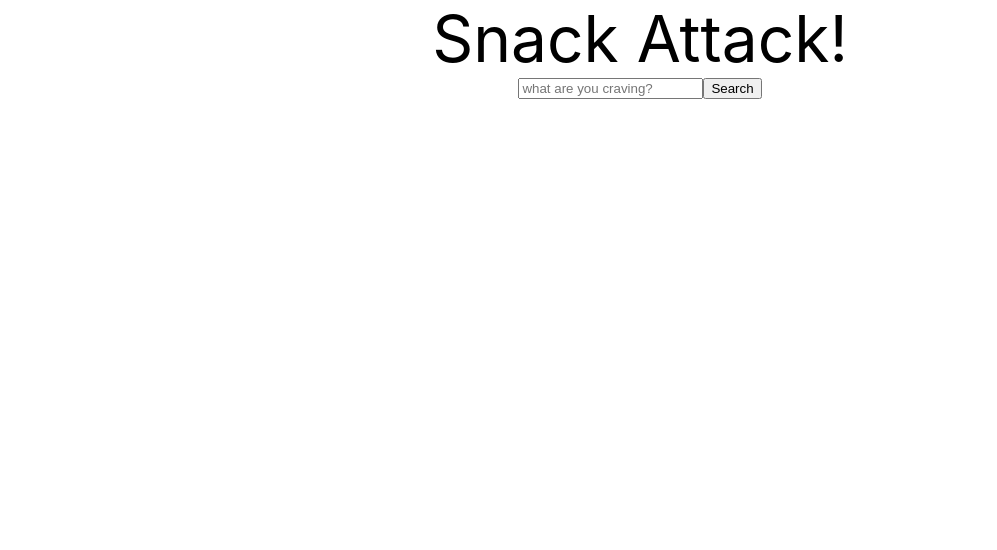
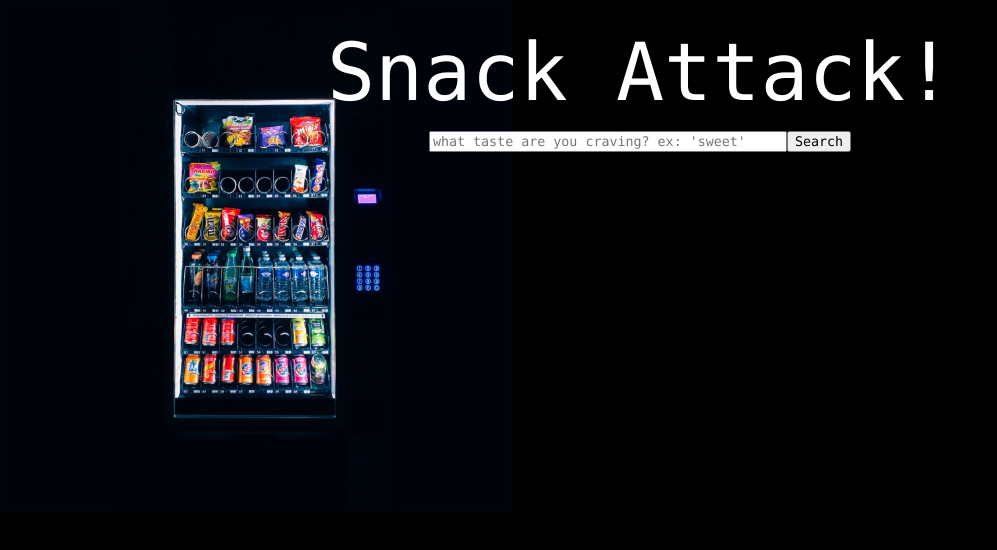
Before and after one commit to nbalmoori/snack-attack, a React (Create React App) app: page / in a window 1280 px wide. Shown: the top 550 px of the page, without its empty margins (0-997 px from the left). Built offline with nearby package versions, Linux system fonts and the light colour scheme.

Commit message:
Refactor to clean up code organization

```diff
--- a/public/index.html
+++ b/public/index.html
@@ -1,13 +1,6 @@
 <!DOCTYPE html>
 <html lang="en">
   <head>
-    <meta charset="utf-8" />
-    <meta name="viewport" content="width=device-width, initial-scale=1" />
-    <meta name="theme-color" content="#000000" />
-    <meta
-      name="description"
-      content="Web site created using create-react-app"
-    />
     <title>Snack Attack!</title>
   </head>
   <body>
--- a/src/components/App.js
+++ b/src/components/App.js
@@ -1,7 +1,7 @@
 import React, { Component } from 'react';
 import '../styling/App.css';
-import Nav from './Nav'
-import SearchResults from './SearchResults'
+import Nav from './Nav';
+import SearchResults from './SearchResults';
 
 class App extends Component {
   constructor() {
@@ -9,8 +9,8 @@ class App extends Component {
     this.state = {
       userSearch: "",
       searchResults: ""
-    }
-  }
+    };
+  };
 
   getSearchResults = (search) => {
     const data = {
@@ -27,7 +27,7 @@ class App extends Component {
       top_p: 1.0,
       frequency_penalty: 0.0,
       presence_penalty: 0.0,
-    }
+    };
 
     fetch("https://api.openai.com/v1/engines/text-curie-001/completions", {
       method: "POST",
@@ -49,11 +49,12 @@ class App extends Component {
       this.setState({searchResults: data})
     })
     .catch(err => console.log(err))
-  }
+  };
 
   clearResults = () => {
-    this.setState({searchResults: ""})
-  }
+    this.setState({searchResults: ""});
+    this.setState({userSearch: ""});
+  };
 
   render = () => {
     return (
@@ -62,8 +63,8 @@ class App extends Component {
         <Nav getSearchResults={this.getSearchResults}/>
         {this.state.searchResults && <SearchResults searchResults={this.state.searchResults} clearResults={this.clearResults} />}
       </main>
-    )
-  }
-}
+    );
+  };
+};
 
 export default App;
--- a/src/components/Nav.js
+++ b/src/components/Nav.js
@@ -6,17 +6,17 @@ class Nav extends Component {
     super();
     this.state = {
       userInput: '',
-    }
-  }
+    };
+  };
 
   handleChange = (event) => {
-    this.setState({userInput: event.target.value})
+    this.setState({userInput: event.target.value});
   };
 
   submitSearch = (event) => {
-    event.preventDefault()
-    const newSearch = this.state.userInput
-    this.props.getSearchResults(newSearch)
+    event.preventDefault();
+    const newSearch = this.state.userInput;
+    this.props.getSearchResults(newSearch);
   };
 
   render = () => {
@@ -25,14 +25,14 @@ class Nav extends Component {
         <input
           className='searchBar'
           type='text'
-          placeholder='what are you craving?'
+          placeholder="what taste are you craving? ex: 'sweet'"
           name='search'
           onChange={event => this.handleChange(event)}
         />
         <button onClick={event => this.submitSearch(event)}>Search</button>
       </form>
-    )
-  }
-}
+    );
+  };
+};
 
  export default Nav;
--- a/src/components/SearchResults.js
+++ b/src/components/SearchResults.js
@@ -1,5 +1,5 @@
 import React, {Component} from 'react';
-import '../styling/SearchResults.css'
+import '../styling/SearchResults.css';
 
 const SearchResults = ({searchResults, clearResults}) => {
   return (
@@ -7,7 +7,7 @@ const SearchResults = ({searchResults, clearResults}) => {
       <h1>{searchResults}</h1>
       <button onClick={() => clearResults()}>Clear Search</button>
     </section>
-  )
-}
+  );
+};
 
 export default SearchResults;
--- a/src/index.css
+++ /dev/null
@@ -1,13 +0,0 @@
-body {
-  margin: 0;
-  font-family: -apple-system, BlinkMacSystemFont, 'Segoe UI', 'Roboto', 'Oxygen',
-    'Ubuntu', 'Cantarell', 'Fira Sans', 'Droid Sans', 'Helvetica Neue',
-    sans-serif;
-  -webkit-font-smoothing: antialiased;
-  -moz-osx-font-smoothing: grayscale;
-}
-
-code {
-  font-family: source-code-pro, Menlo, Monaco, Consolas, 'Courier New',
-    monospace;
-}
--- a/src/index.js
+++ b/src/index.js
@@ -1,6 +1,6 @@
 import React from 'react';
 import ReactDOM from 'react-dom/client';
-import './index.css';
+import './styling/index.css';
 import App from './components/App';
 
 const root = ReactDOM.createRoot(document.getElementById('root'));
--- a/src/styling/App.css
+++ b/src/styling/App.css
@@ -3,5 +3,10 @@ main {
 }
 
 header {
-  font-size: 4em;
+  font-size: 5em;
+  padding-top: 2%;
 }
+
+button {
+  color: black;
+}
--- a/src/styling/Nav.css
+++ b/src/styling/Nav.css
@@ -0,0 +1,10 @@
+.searchBar {
+  color: black;
+  margin-top: 1%;
+  width: 350px;
+}
+
+button:hover {
+  cursor: pointer;
+  transform: scale(1.05);
+}
--- a/src/styling/SearchResults.css
+++ b/src/styling/SearchResults.css
@@ -0,0 +1,15 @@
+.searchResults {
+  display: flex;
+  align-items: center;
+  flex-direction: column;
+}
+
+h1 {
+  background-color: black;
+  box-shadow: rgba(29, 36, 237, 0.8) 0px 4px 16px,
+    rgba(194, 55, 104, 0.8) 0px 8px 24px, rgba(194, 55, 104, 0.8) 0px 16px 56px,
+    rgba(169, 194, 55, 0.8) 0px 24px 56px;
+  color: white;
+  margin-top: 2%;
+  padding: 1%;
+}
--- /dev/null
+++ b/src/styling/index.css
@@ -0,0 +1,13 @@
+body {
+  background-image: url(../assets/vending_machine.jpg);
+  background-size: 40%;
+  background-repeat: no-repeat;
+  background-color: black;
+  margin: 0;
+}
+
+* {
+  color: white;
+  font-family: source-code-pro, Menlo, Monaco, Consolas, "Courier New",
+    monospace;
+}
```
Also changed, not shown: src/assets/vending_machine.jpg (added).
